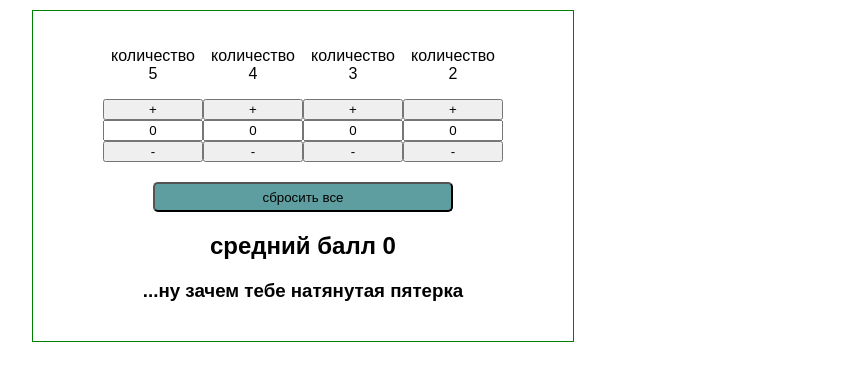
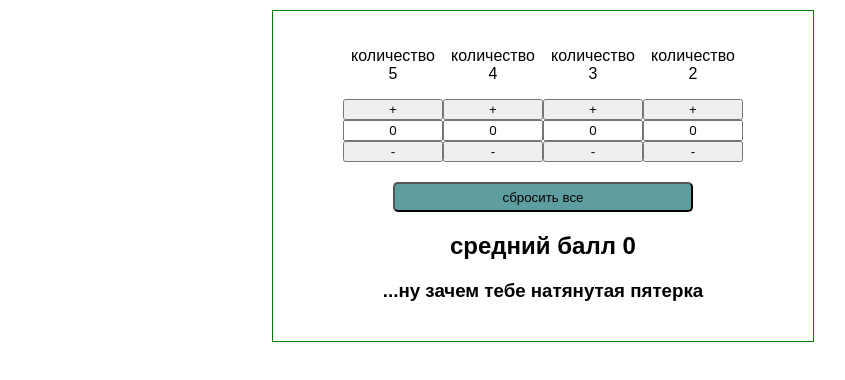
Before and after one commit to Roman2444/Grade-Calculator, a React (Create React App) app: page / in a window 1280 px wide. Shown: the top 380 px of the page, without its empty margins (97-942 px from the left). Built offline with nearby package versions, Linux system fonts and the light colour scheme.

Commit message:
delete width 100vh

```diff
--- a/src/App.css
+++ b/src/App.css
@@ -1,7 +1,6 @@
 .App {
   font-family: sans-serif;
   text-align: center;
-  width: 100vh
 }
 
 button {
```
